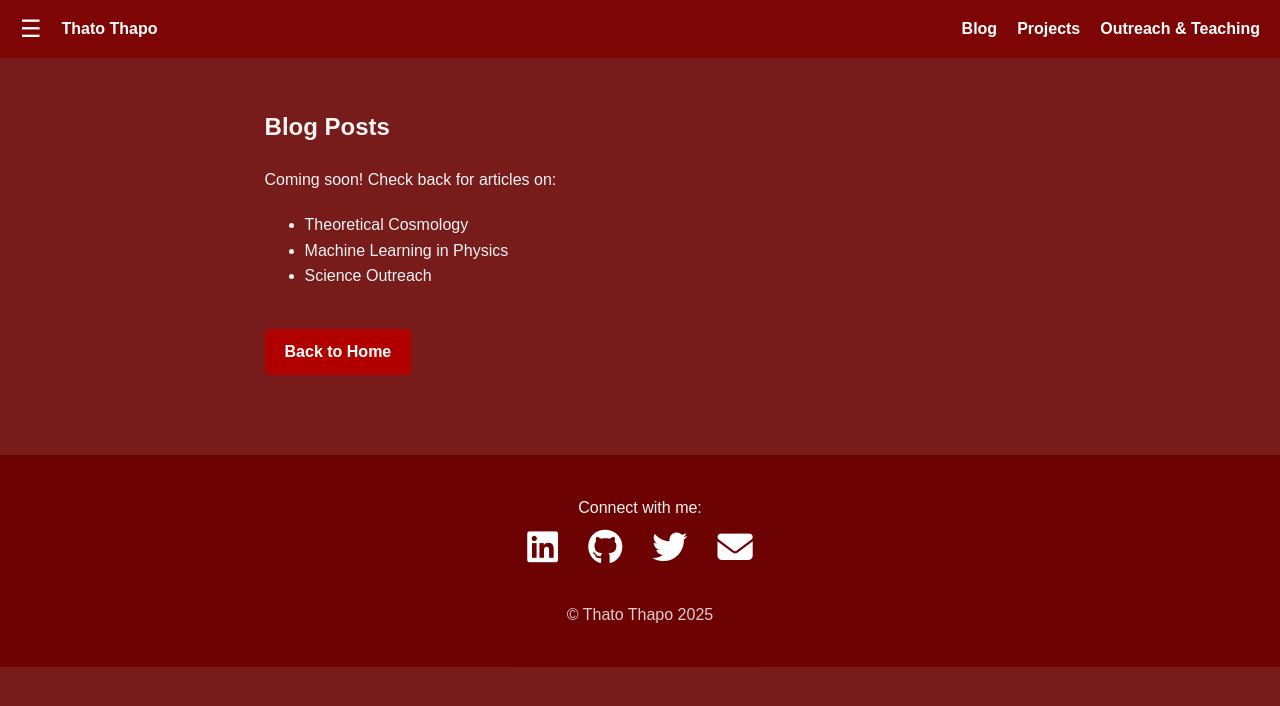
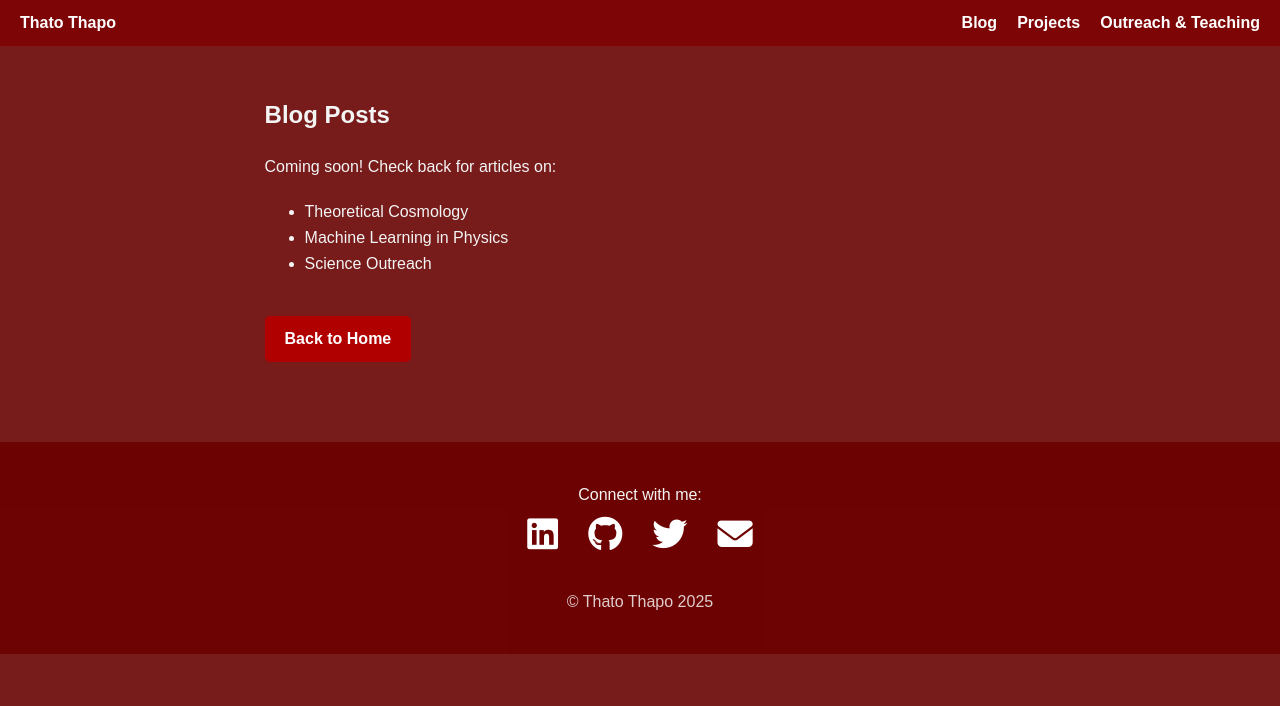
Before and after one commit to thatothapo/thatothapo.github.io, a Jekyll site: the page built from blog.md, in a window 1280 px wide. Shown: the top 706 px of the page. Built offline with Jekyll 4.4.1, drawn with Linux system fonts in a browser that asks for light colours.

Commit message:
changed navbar for mobile

```diff
--- a/_includes/navbar.html
+++ b/_includes/navbar.html
@@ -1,9 +1,15 @@
 <nav class="navbar">
-    <div class="menu-toggle" onclick="toggleMenu()">&#9776;</div>
     <div class="navbar-name">
       <a href="{{ '/' | relative_url }}">Thato Thapo</a>
     </div>
-    <div class="navbar-links">
+
+    <!-- Mobile Toggle Button -->
+    <button class="menu-toggle" onclick="toggleMenu()" aria-label="Menu">
+      <i class="fas fa-bars"></i>
+    </button>
+
+    <!-- Navigation Links -->
+    <div class="navbar-links" id="navbarLinks">
       <a href="{{ '/blog' | relative_url }}">Blog</a>
       <a href="{{ '/projects' | relative_url }}">Projects</a>
       <a href="{{ '/outreach' | relative_url }}">Outreach & Teaching</a>
--- a/assets/css/_styles.scss
+++ b/assets/css/_styles.scss
@@ -429,3 +429,30 @@
   .markdown-content ul {
     padding-left: 2rem;
   }
+
+  /* Mobile Menu */
+.menu-toggle {
+    display: none; /* Hidden by default */
+    background: none;
+    border: none;
+    color: white;
+    font-size: 1.5rem;
+    cursor: pointer;
+  }
+
+  @media (max-width: 768px) {
+    .menu-toggle {
+      display: block; /* Show on mobile */
+    }
+
+    .navbar-links {
+      display: none;
+      flex-direction: column;
+      width: 100%;
+      padding: 1rem 0;
+
+      &.active {
+        display: flex;
+      }
+    }
+  }
--- a/assets/js/scripts.js
+++ b/assets/js/scripts.js
@@ -1,9 +1,7 @@
 // Toggle sidebar
 function toggleMenu() {
-    const sidebar = document.getElementById('sidebar');
-    const overlay = document.getElementById('overlay');
-    sidebar.classList.toggle('active');
-    overlay.classList.toggle('active');
+    const links = document.getElementById('navbarLinks');
+    links.classList.toggle('active');
   }
 
   // Close sidebar when clicking outside
```
